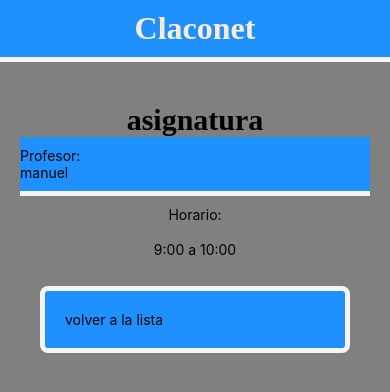
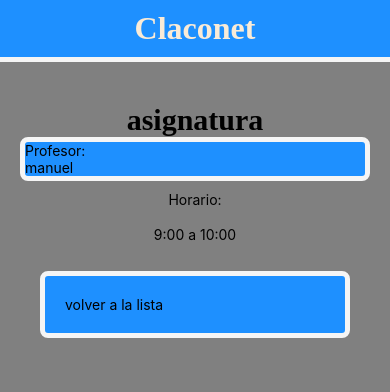
Before and after one commit to manzo1701/claconet, a React Native app: screen /asignatura_1 in a window 390 px wide. Shown: the top 392 px of the page. Built offline with nearby package versions, Linux system fonts and the light colour scheme.

Commit message:
comit realizado

```diff
--- a/Styles/Styles.css
+++ b/Styles/Styles.css
@@ -35,11 +35,9 @@
 .box_1{
     background-color: dodgerblue;
     color: antiquewhite;
-    padding-bottom: 10px;
-    padding-top: 10px;
-    border-bottom: 5px solid whitesmoke;
+    border: 5px solid whitesmoke;
     display: block;
-
+    border-radius: 8px;
 }
 .return{
     display: flex;
```
